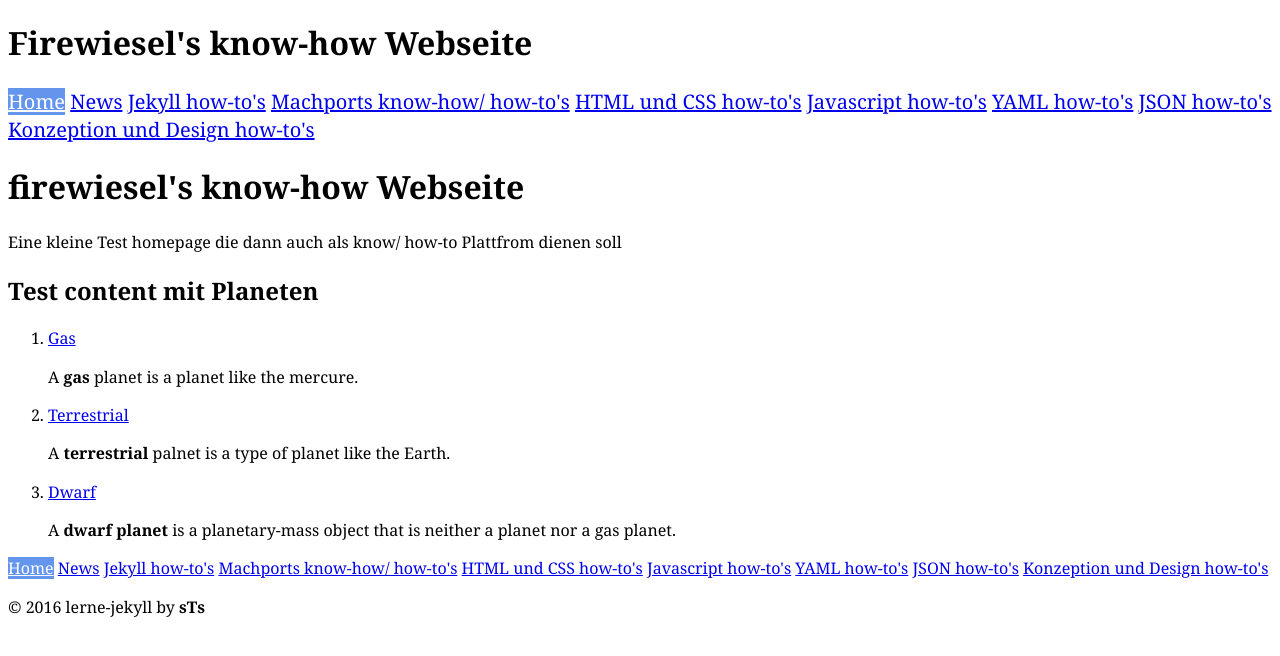
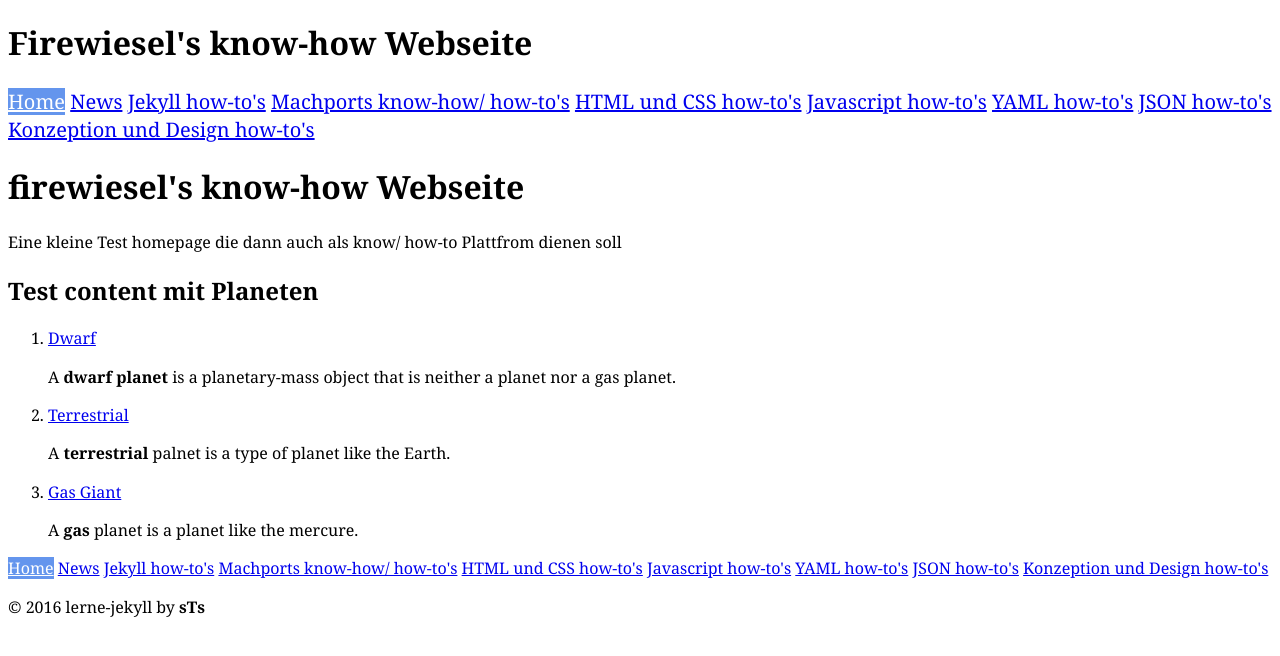
Before and after one commit to firewiesel/lerne-jekyll, a Jekyll site: the page built from index.html, in a window 1280 px wide. Shown: the top 656 px of the page. Built offline with Jekyll 4.4.1, drawn with Linux system fonts in a browser that asks for light colours.

Commit message:
Damit die index.html Datei die Neue Datei sehen kann, musste die site.categories.planet-type Anweisung mit
site.data.planet-types (hier die richtige Bezeichnung der Datei angeben!) gewechselt werden.

Damit dann der Inhalt (im content), welche als Markdown Format beschrieben wurde, angezeigt werden kann,
muss noch der Zusatz [ | markdonify ] hingeschrieben werden.

```diff
--- a/index.html
+++ b/index.html
@@ -7,10 +7,10 @@ layout: default
 <h2>Test content mit Planeten</h2>
 
 <ol>
-    {% for planet in site.categories.planet-type %}
+    {% for planet in site.data.planet-types %}
         <li>
             <a href="#">{{planet.title}}</a>
-            {{planet.content}}
+            {{planet.content | markdownify }}
         </li>
     {% endfor %}
 </ol>
```
